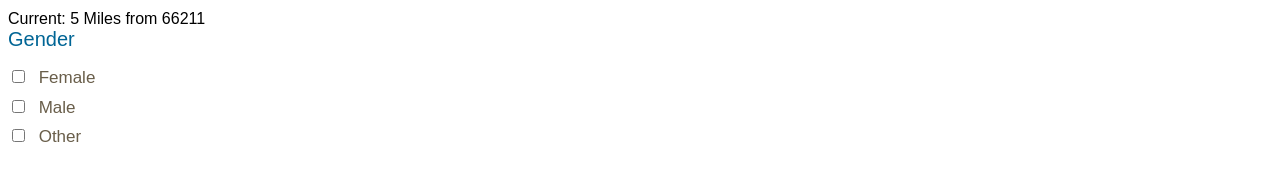
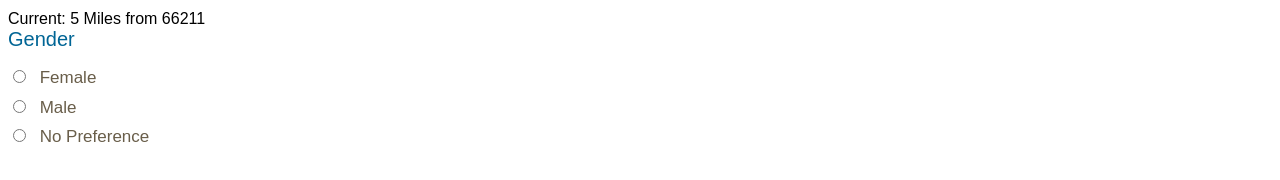
Before and after one commit to scheul93/deg-react-practice, a React (Create React App) app: page / in a window 1280 px wide. Shown: the part 250-430 px from the top of the page. Built offline with nearby package versions, Linux system fonts and the light colour scheme.

Commit message:
gender as radio buttons

```diff
--- a/src/App.css
+++ b/src/App.css
@@ -25,7 +25,7 @@ body {
     width: 100%;
 }
 
-.input--checkbox {
+.input--radio {
     margin-right: 1em;
     width: 1em;
 }
--- a/src/App.js
+++ b/src/App.js
@@ -17,7 +17,7 @@ class App extends Component {
 				value: "5"
 			},
 			gender: {
-				value: []
+				value: "all"
 			}
 		}
 	}
@@ -26,7 +26,7 @@ class App extends Component {
 		if (e.target.checked) {
 			this.setState({
 				gender: {
-					value: [e.target.value, ...this.state.gender.value]
+				value: e.target.value
 				}
 			})
 		} else {
--- a/src/components/GenderFilter/GenderFilter.js
+++ b/src/components/GenderFilter/GenderFilter.js
@@ -11,34 +11,34 @@ class GenderFilter extends Component {
                 <label htmlFor="distance" className="label label--alt">Gender</label>
                 <ul className="field-group">
                     <li className="field-group__list-item">
-                        <input className="input input--checkbox"
+                        <input className="input input--radio"
                             id="gender__female"
                             name="gender"
-                            type="checkbox"
+                            type="radio"
                             value="female"
                             onChange={this.props.onGenderChange}
                         />
                         <label className="label label--inline" htmlFor="gender__female">Female</label>
                     </li>
                     <li className="field-group__list-item">
-                        <input className="input input--checkbox"
+                        <input className="input input--radio"
                             id="gender__male"
                             name="gender"
-                            type="checkbox"
+                            type="radio"
                             value="male"
                             onChange={this.props.onGenderChange}
                         />
                         <label className="label label--inline" htmlFor="gender__male">Male</label>
                     </li>
                     <li className="field-group__list-item">
-                        <input className="input input--checkbox"
-                            id="gender__other"
+                        <input className="input input--radio"
+                            id="gender__all"
                             name="gender"
-                            type="checkbox"
-                            value="other"
+                            type="radio"
+                            value="all"
                             onChange={this.props.onGenderChange}
                         />
-                        <label className="label label--inline" htmlFor="gender__other">Other</label>
+                        <label className="label label--inline" htmlFor="gender__all">No Preference</label>
                     </li>
                 </ul>
             </div>
```
Also changed, not shown: 1 other file (tests, documents, lock files or other folders).
